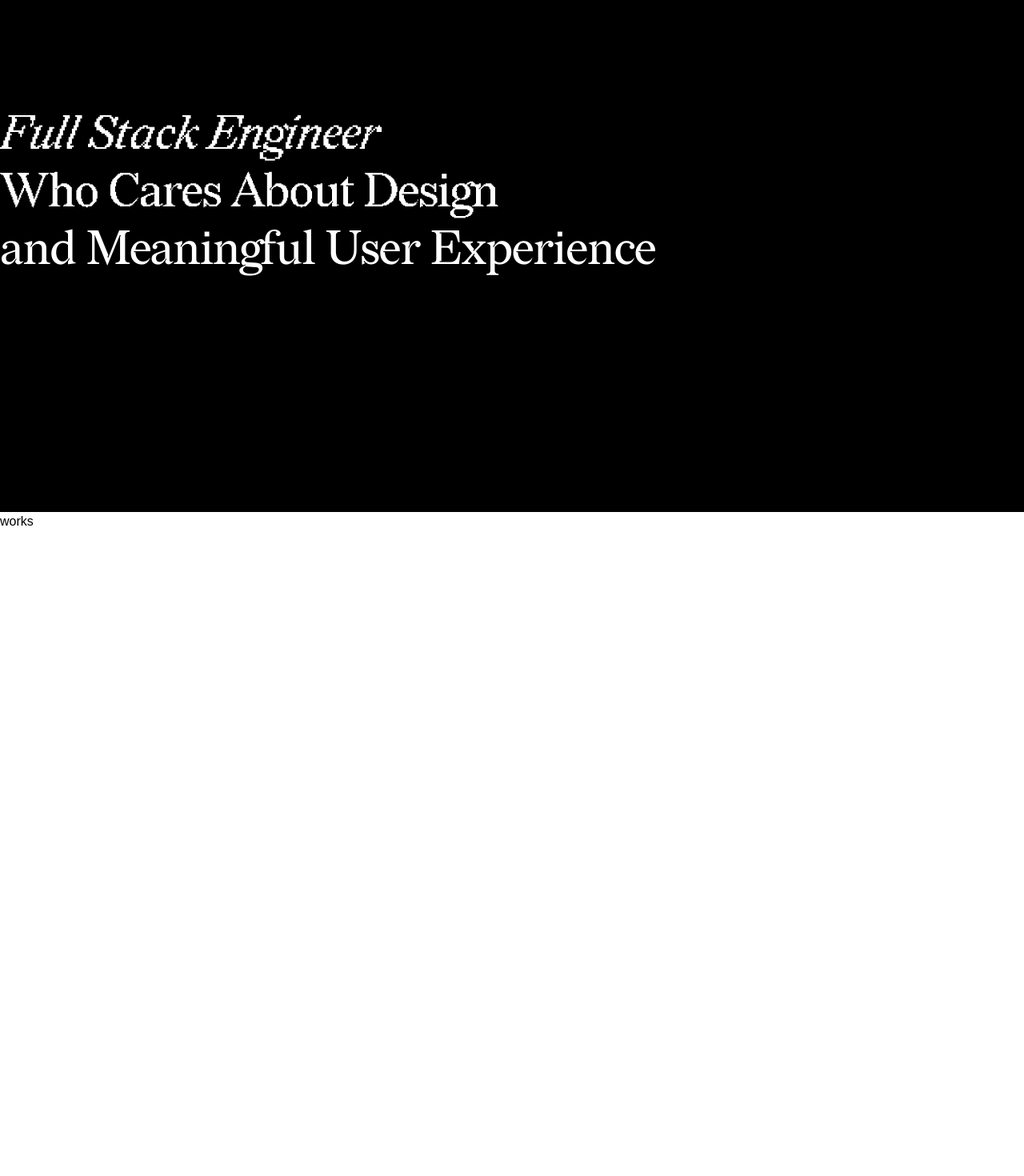
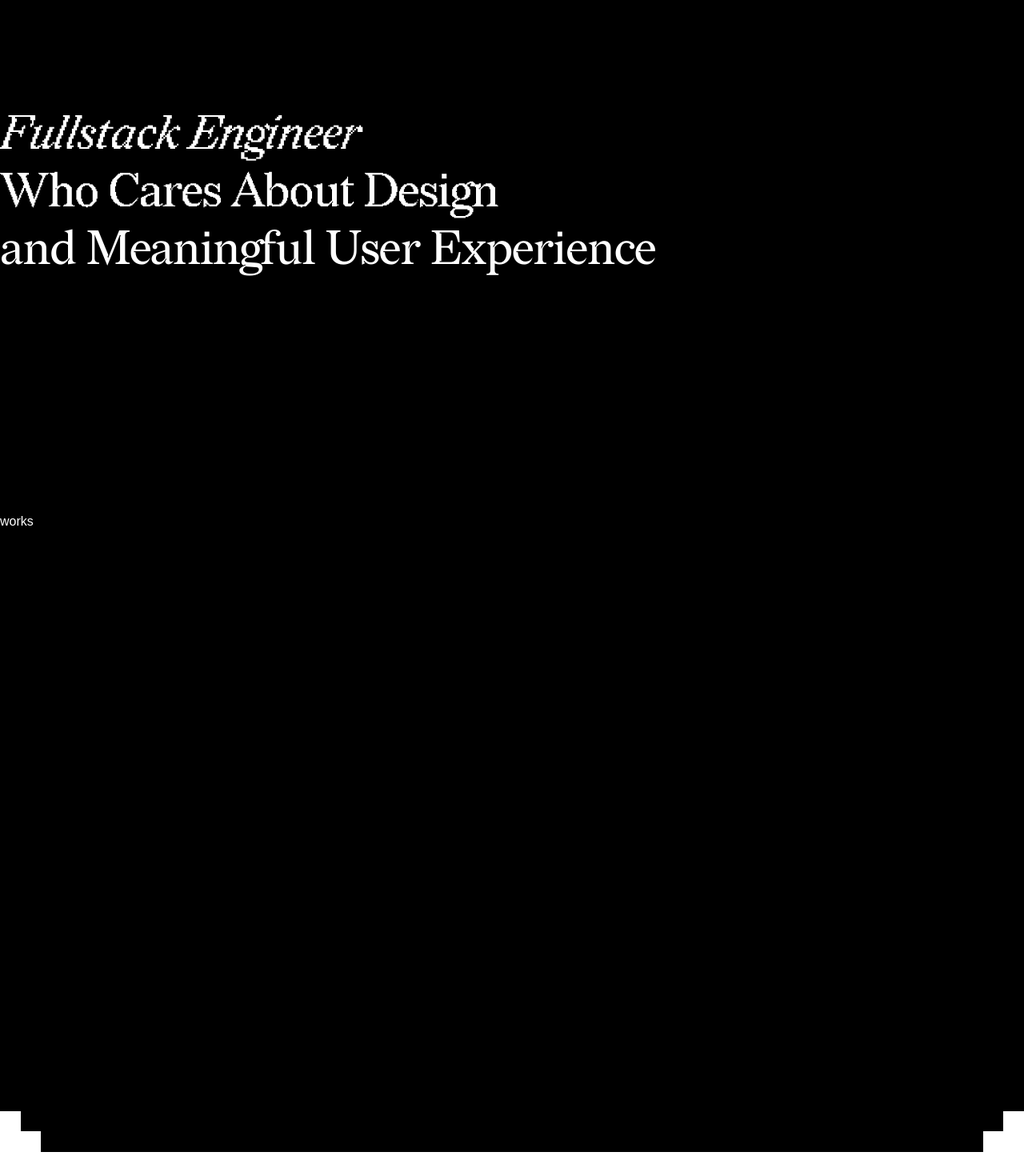
Before and after one commit to irxd/portfolio, a Next.js app: page / in a window 1280 px wide. Shown: the part 300-1770 px from the top of the page at 80% size. Built offline with nearby package versions, Linux system fonts and the light colour scheme.

Commit message:
feat: add footer section

```diff
--- a/app/components/Footer.tsx
+++ b/app/components/Footer.tsx
@@ -1,17 +1,56 @@
+import localFont from 'next/font/local';
+import { twMerge } from 'tailwind-merge';
+
+const redaction35Italic = localFont({
+  src: '../fonts/Redaction_35-Italic.woff2',
+});
+
 export default function Footer() {
+
   return (
     <div
-      className='relative h-[200px]'
+      className='relative h-[240px]'
       style={{ clipPath: "polygon(0% 0, 100% 0%, 100% 100%, 0 100%)" }}
     >
-      <div className='fixed bottom-0 h-[200px] w-full'>
-        <div className="py-16 bg-black text-white">
-          <div className="container mx-auto flex flex-col items-center justify-center">
-            <p>© 2025 Muhammad Irsyad</p>
-            <p>All rights reserved.</p>
+      <div className='fixed bottom-0 h-[240px] w-full'>
+        <div className="py-16 bg-white text-black">
+          <div className="container mx-auto flex items-center">
+            <h1 className={
+              twMerge(
+                "text-6xl font-normal tracking-tight",
+                redaction35Italic.className
+              )}
+            >
+              Let's Connect
+            </h1>
+            <div className="flex-grow ml-6 h-[1px] bg-black" />
+          </div>
+          <div className="container mx-auto flex items-center mt-4">
+            <p className="text-xl font-normal tracking-tight">©2025</p>
+            <div className="flex-grow mx-6 h-[1px] bg-black" />
+            <div className='flex flex-row space-x-6'>
+              <a
+                href="#mail"
+                className="text-black text-xl hover:text-gray-300 transition-colors duration-200 tracking-tight"
+              >
+                Mail
+              </a>
+              <a
+                href="#github"
+                className="text-black text-xl hover:text-gray-300 transition-colors duration-200 tracking-tight"
+              >
+                Github
+              </a>
+              <a
+                href="#linkedin"
+                className="text-black text-xl hover:text-gray-300 transition-colors duration-200 tracking-tight"
+              >
+                LinkedIn
+              </a>
+            </div>
           </div>
         </div>
       </div>
-    </div>
+    </div >
   );
 }
--- a/app/components/Header.tsx
+++ b/app/components/Header.tsx
@@ -1,9 +1,3 @@
-import localFont from 'next/font/local';
-
-const redaction = localFont({
-  src: '../fonts/Redaction-Regular.woff2'
-});
-
 export default function Header() {
   return (
     <>
--- a/app/components/Hero.tsx
+++ b/app/components/Hero.tsx
@@ -51,7 +51,7 @@ export default function Hero() {
           redaction35Italic.className,
           "text-6xl leading-18 tracking-tight"
         )}>
-          Full Stack Engineer
+          Fullstack Engineer
         </p>
         <p className={twMerge(
           redaction20.className,
--- /dev/null
+++ b/app/components/Works.tsx
@@ -0,0 +1,13 @@
+export default function Works() {
+  return (
+    <div className="min-h-screen bg-black text-white relative">
+      <div className="container mx-auto">works</div>
+      <div className="h-[2vw] w-[2vw] bg-white absolute bottom-0" />
+      <div className="h-[2vw] w-[2vw] bg-white absolute bottom-0 left-[2vw]" />
+      <div className="h-[2vw] w-[2vw] bg-white absolute bottom-[2vw]" />
+      <div className="h-[2vw] w-[2vw] bg-white absolute bottom-0 right-0" />
+      <div className="h-[2vw] w-[2vw] bg-white absolute bottom-0 right-[2vw]" />
+      <div className="h-[2vw] w-[2vw] bg-white absolute bottom-[2vw] right-0" />
+    </div>
+  );
+}
--- a/app/page.tsx
+++ b/app/page.tsx
@@ -1,15 +1,14 @@
 import Footer from './components/Footer';
 import Header from './components/Header';
 import Hero from './components/Hero';
+import Works from './components/Works';
 
 export default function Home() {
   return (
     <>
       <Header />
       <Hero />
-      <div className="min-h-screen bg-white text-black">
-        <div className="container mx-auto">works</div>
-      </div>
+      <Works />
       <Footer />
     </>
   );
```
